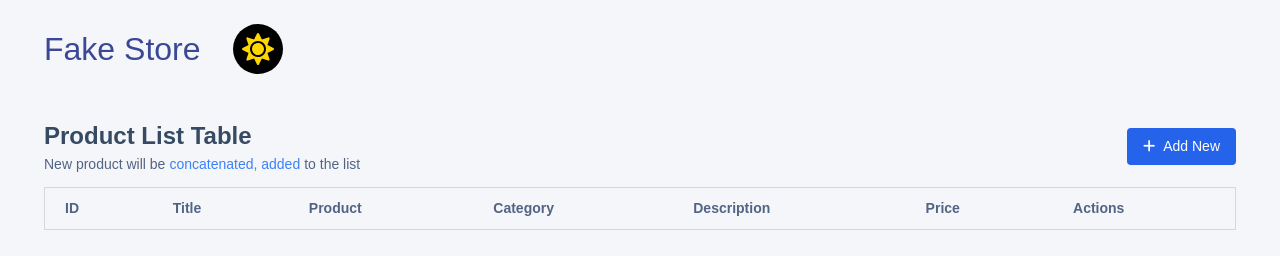
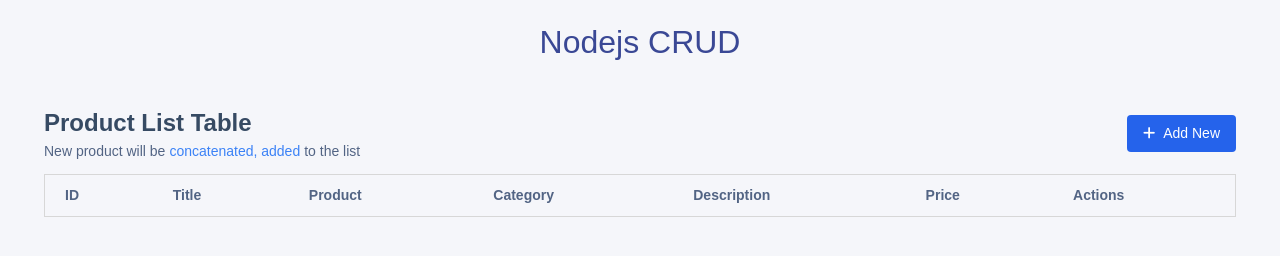
Before and after one commit to dipusth/nodeserver, a website: page public/index.html in a window 1280 px wide. Drawn offline with nearby package versions, Linux system fonts and the light colour scheme; no server answers.

Commit message:
refinmetns

```diff
--- a/public/index.html
+++ b/public/index.html
@@ -42,26 +42,8 @@
   </head>
   <body>
     <div class="container wrapper p-6 lg:p-6">
-      <div class="flex items-center justify-between">
-        <div class="flex gap-8 items-center justify-center lg:justify-start">
-          <h1 class="text-3 text-primary">Fake Store</h1>
-          <span class="icon-circle icon-md">
-            <svg
-              stroke="currentColor"
-              fill="currentColor"
-              stroke-width="0"
-              viewBox="0 0 512 512"
-              class="theme-icon"
-              height="1em"
-              width="1em"
-              xmlns="http://www.w3.org/2000/svg"
-            >
-              <path
-                d="M256 160c-52.9 0-96 43.1-96 96s43.1 96 96 96 96-43.1 96-96-43.1-96-96-96zm246.4 80.5l-94.7-47.3 33.5-100.4c4.5-13.6-8.4-26.5-21.9-21.9l-100.4 33.5-47.4-94.8c-6.4-12.8-24.6-12.8-31 0l-47.3 94.7L92.7 70.8c-13.6-4.5-26.5 8.4-21.9 21.9l33.5 100.4-94.7 47.4c-12.8 6.4-12.8 24.6 0 31l94.7 47.3-33.5 100.5c-4.5 13.6 8.4 26.5 21.9 21.9l100.4-33.5 47.3 94.7c6.4 12.8 24.6 12.8 31 0l47.3-94.7 100.4 33.5c13.6 4.5 26.5-8.4 21.9-21.9l-33.5-100.4 94.7-47.3c13-6.5 13-24.7.2-31.1zm-155.9 106c-49.9 49.9-131.1 49.9-181 0-49.9-49.9-49.9-131.1 0-181 49.9-49.9 131.1-49.9 181 0 49.9 49.9 49.9 131.1 0 181z"
-              ></path>
-            </svg>
-          </span>
-        </div>
+      <div class="flex justify-center">
+         <h1 class="text-3 text-primary">Nodejs CRUD</h1>
       </div>
       <div class="mt-8 gap-4">
         <div class="table-responsive rounded-lg">
```
